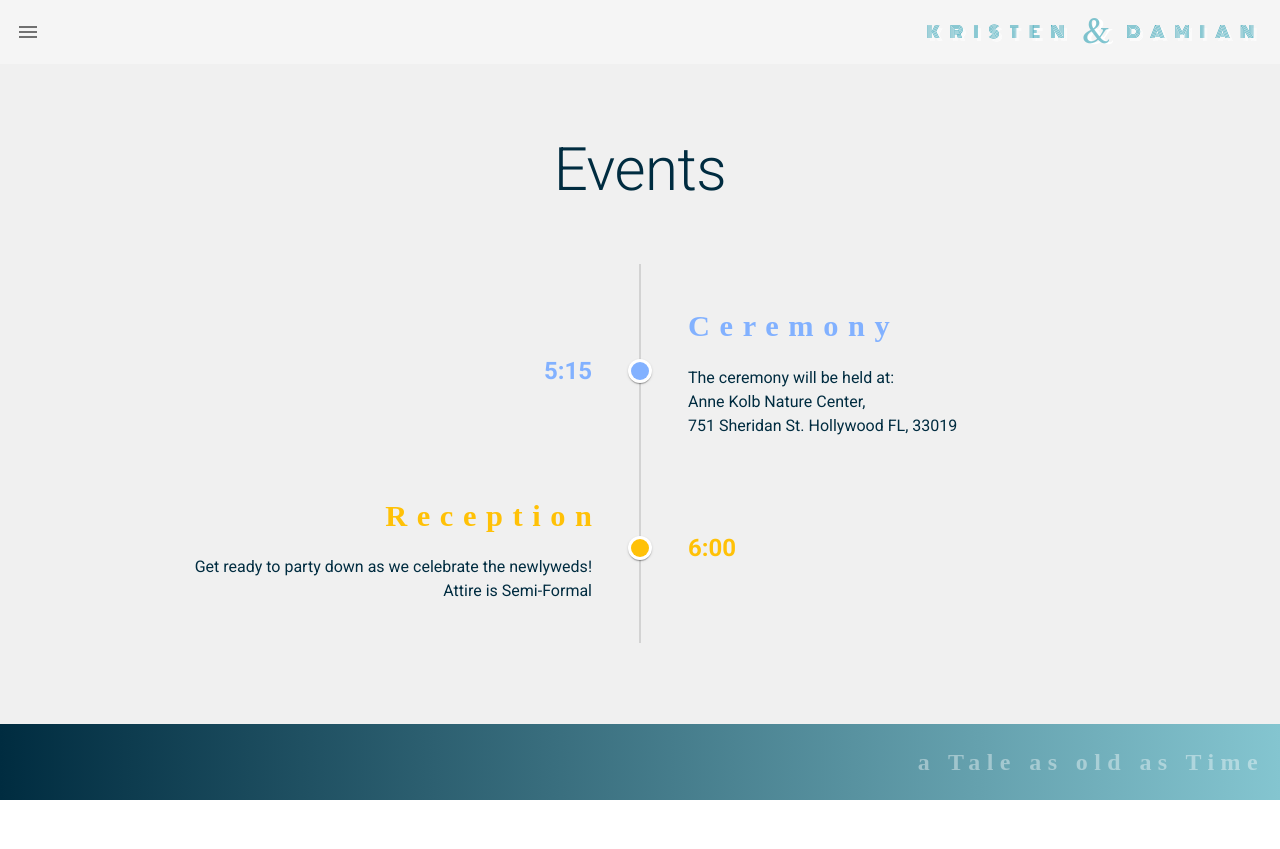
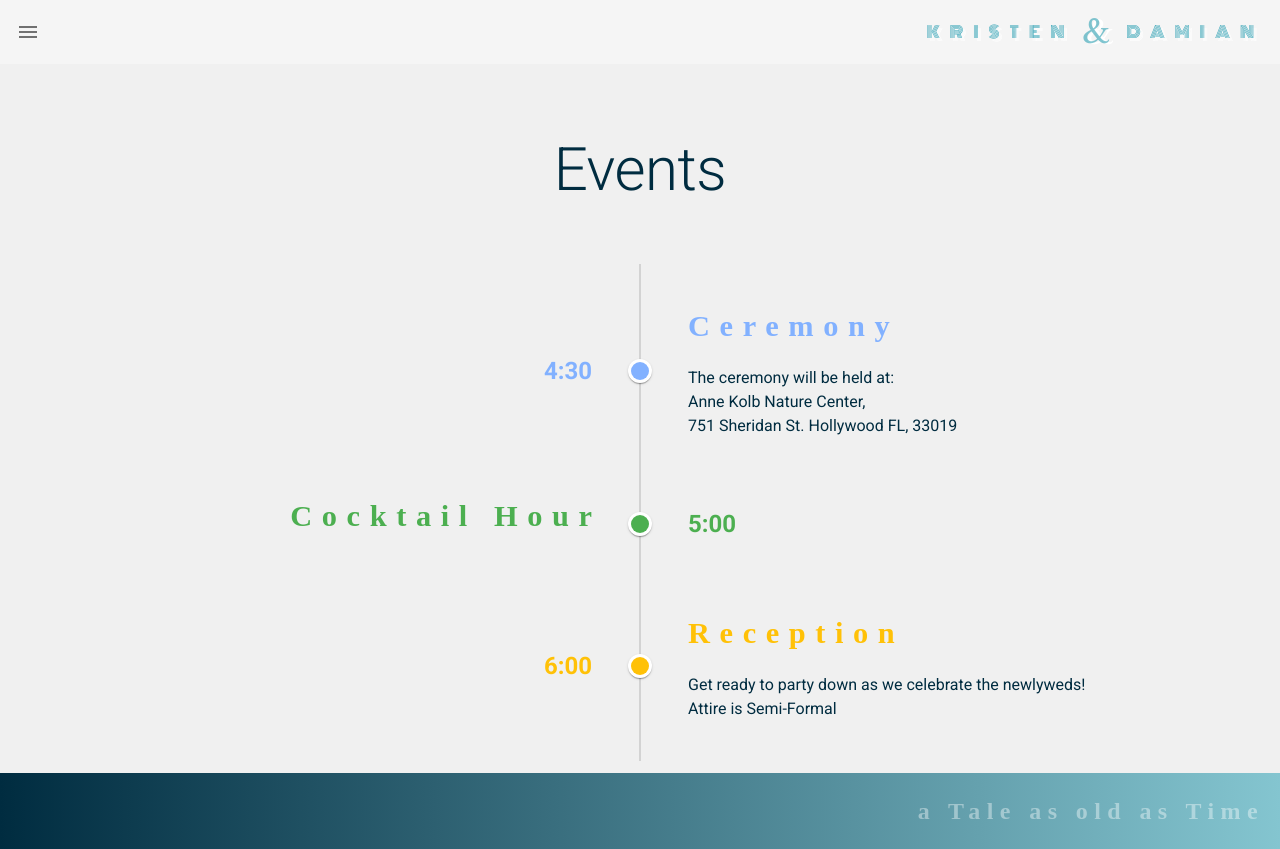
Before and after one commit to jeffvacca/kristenwedding, a Vue app in the folder my-app/: page /events in a window 1280 px wide. Before the commit the page ends 800 px from the top, so only its background shows below. Built offline with nearby package versions, Linux system fonts and the light colour scheme; a web font is replaced by a local one.

Commit message:
Update events times - add Cocktail Hour

```diff
--- a/my-app/src/views/Events.vue
+++ b/my-app/src/views/Events.vue
@@ -39,8 +39,14 @@ export default {
       {
         color: 'accent',
         event: 'Ceremony',
-        time: '5:15',
+        time: '4:30',
         desc: 'The ceremony will be held at:<br> Anne Kolb Nature Center,<br> 751 Sheridan St. Hollywood FL, 33019'
+      },
+      {
+        color: 'success',
+        event: 'Cocktail Hour',
+        time: '5:00',
+        desc: ''
       },
       {
         color: 'warning',
```
